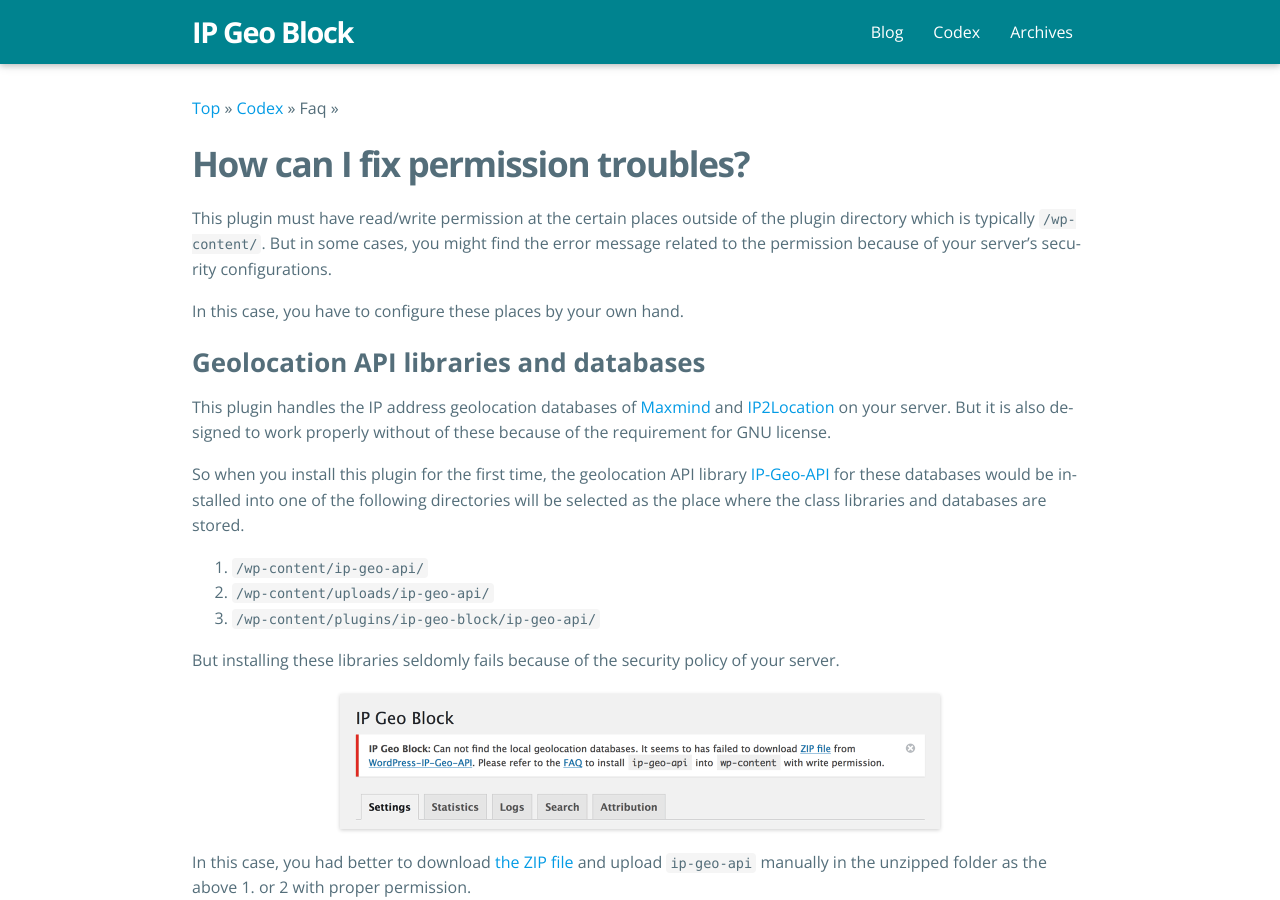
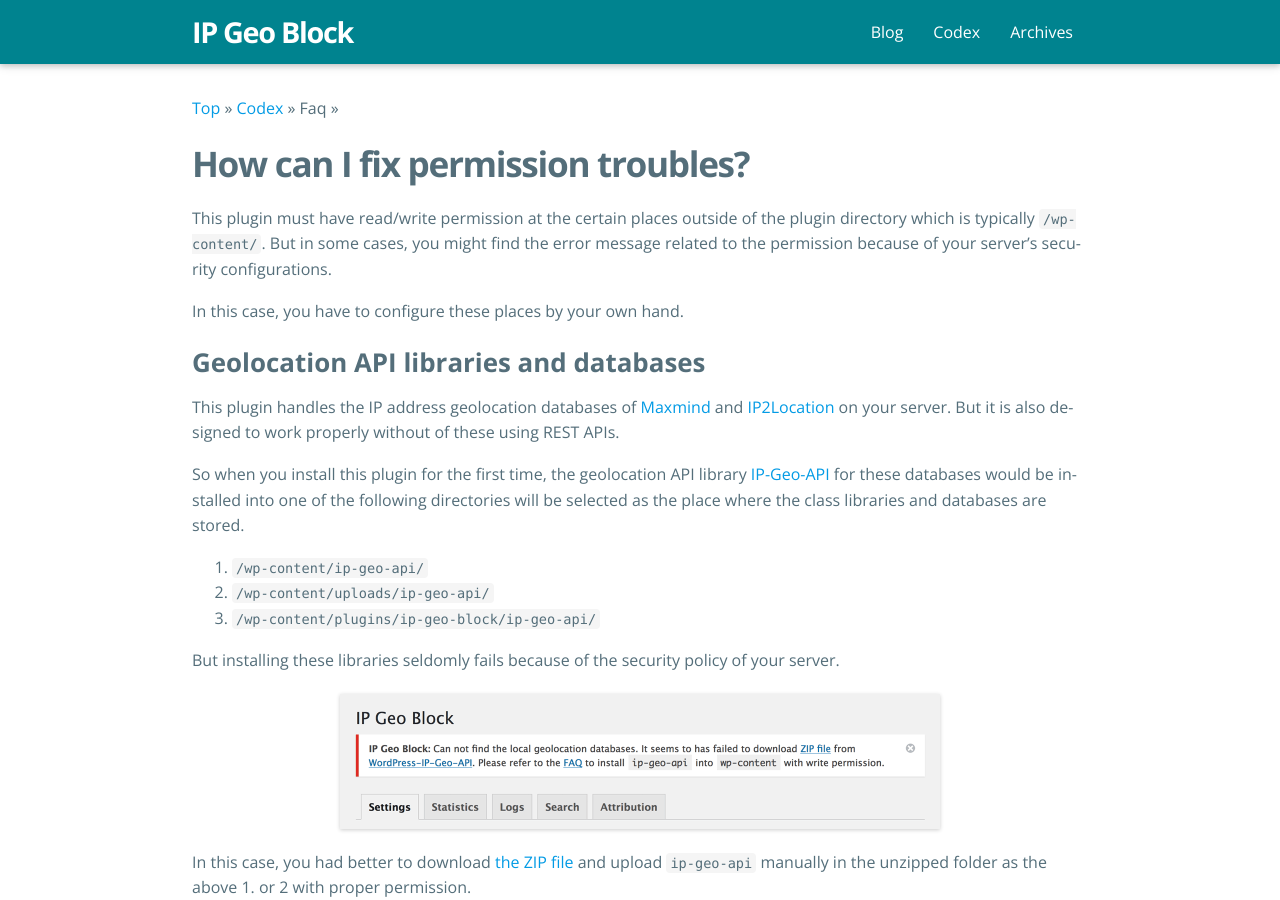
Before and after one commit to tokkonopapa/WordPress-IP-Geo-Block, a Jekyll site: the page built from _codex/02. FAQ/04/how-to-fix-permission-troubles.md, in a window 1280 px wide and 900 px high. Built offline with Jekyll 4.4.1, drawn with Linux system fonts in a browser that asks for light colours; some web fonts are replaced.

Commit message:
Update codex.

```diff
--- a/_codex/02. FAQ/04/how-to-fix-permission-troubles.md
+++ b/_codex/02. FAQ/04/how-to-fix-permission-troubles.md
@@ -17,7 +17,7 @@
 
 This plugin handles the IP address geolocation databases of [Maxmind][Maxmind]
 and [IP2Location][IP2Location] on your server. But it is also designed to work
-properly without of these because of the requirement for GNU license.
+properly without of these using REST APIs.
 
 So when you install this plugin for the first time, the geolocation API library
 [IP-Geo-API][GitGeoAPI] for these databases would be installed into one of the
```
